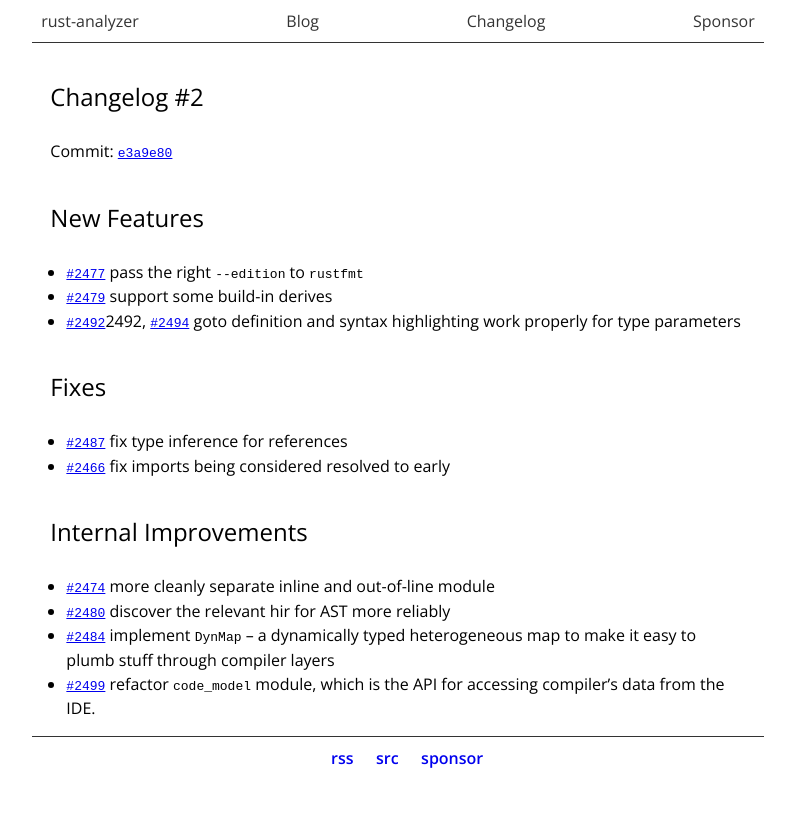
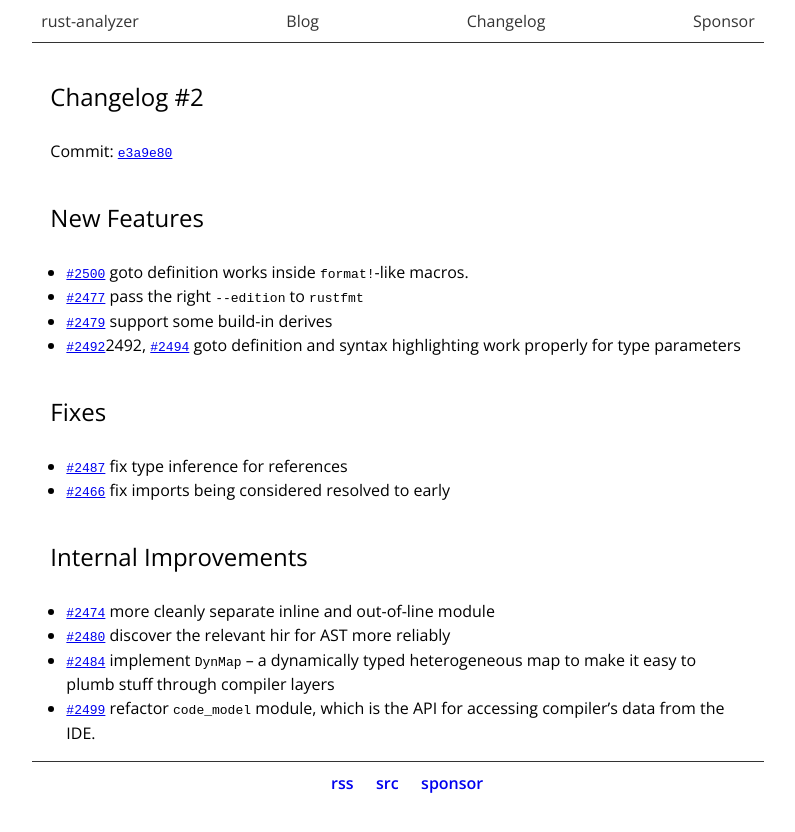
Before and after one commit to rust-analyzer/rust-analyzer.github.io, a Jekyll site: the page built from thisweek/_posts/2019-12-09-changelog-2.md, in a window 1280 px wide. Shown: the top 832 px of the page, without its empty margins (242-1037 px from the left). Built offline with Jekyll 4.4.1, drawn with Linux system fonts in a browser that asks for light colours.

Commit message:
Mention that goto-def works with println, which is big!

```diff
--- a/thisweek/_posts/2019-12-09-changelog-2.md
+++ b/thisweek/_posts/2019-12-09-changelog-2.md
@@ -8,6 +8,7 @@
 
 ## New Features
 
+* [`#2500`](https://github.com/rust-analyzer/rust-analyzer/pull/2500) goto definition works inside `format!`-like macros.
 * [`#2477`](https://github.com/rust-analyzer/rust-analyzer/pull/2477) pass the right `--edition` to `rustfmt`
 * [`#2479`](https://github.com/rust-analyzer/rust-analyzer/pull/2479) support some build-in derives
 * [`#2492`](https://github.com/rust-analyzer/rust-analyzer/pull/)2492, [`#2494`](https://github.com/rust-analyzer/rust-analyzer/pull/2494) goto definition and syntax highlighting work properly for type parameters
```
